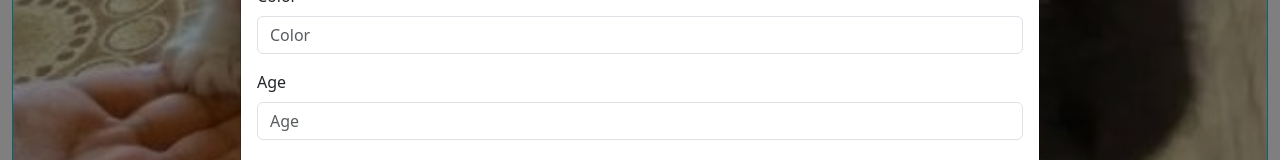
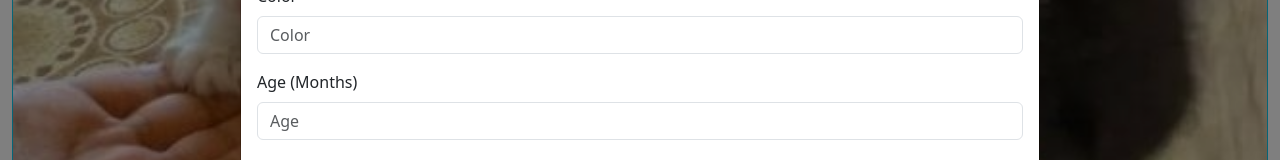
Before and after one commit to the-real-chrisp/PurrmanentHomes, a React (Vite) app in the folder client/: page / in a window 1280 px wide. Both pictures are taken after a click on the button "Register Your Pet For Adoption". Shown: the part 302-462 px from the top of the page. Built offline with nearby package versions, Linux system fonts and the light colour scheme.

Commit message:
added months to age category in AddPetForm index.jsx

```diff
--- a/client/src/components/AddPetForm/index.jsx
+++ b/client/src/components/AddPetForm/index.jsx
@@ -98,7 +98,7 @@ const AddPetForm = () => {
         </Form.Group>
 
         <Form.Group className='mb-3'>
-          <Form.Label htmlFor='age'>Age</Form.Label>
+          <Form.Label htmlFor='age'>Age (Months)</Form.Label>
           <Form.Control
             type='text'
             placeholder='Age'
```
